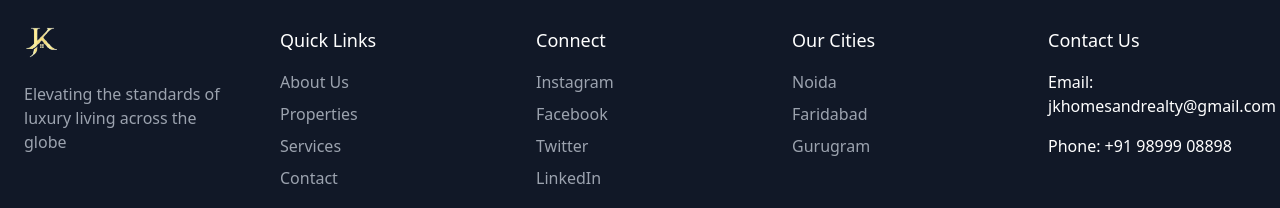
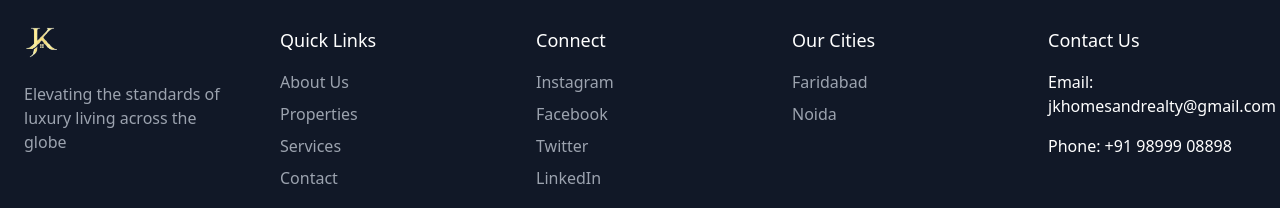
Before and after one commit to Ayush3323/Proptech_page, a React (Create React App) app: page / in a window 1280 px wide. Shown: the part 3790-3998 px from the top of the page. Built offline with nearby package versions, Linux system fonts and the light colour scheme.

Commit message:
Update footer

```diff
--- a/src/components/Homepage/Footer.jsx
+++ b/src/components/Homepage/Footer.jsx
@@ -105,7 +105,7 @@ const Footer = () => {
           <motion.div variants={staggerVariants}>
             <h4 className="font-playfair text-lg mb-4">Our Cities</h4>
             <ul className="space-y-2">
-              {['Noida', 'Faridabad', 'Gurugram'].map((city, index) => (
+              {['Faridabad','Noida'].map((city, index) => (
                 <motion.li
                   key={city}
                   initial={{ opacity: 0, y: 10 }}
```
